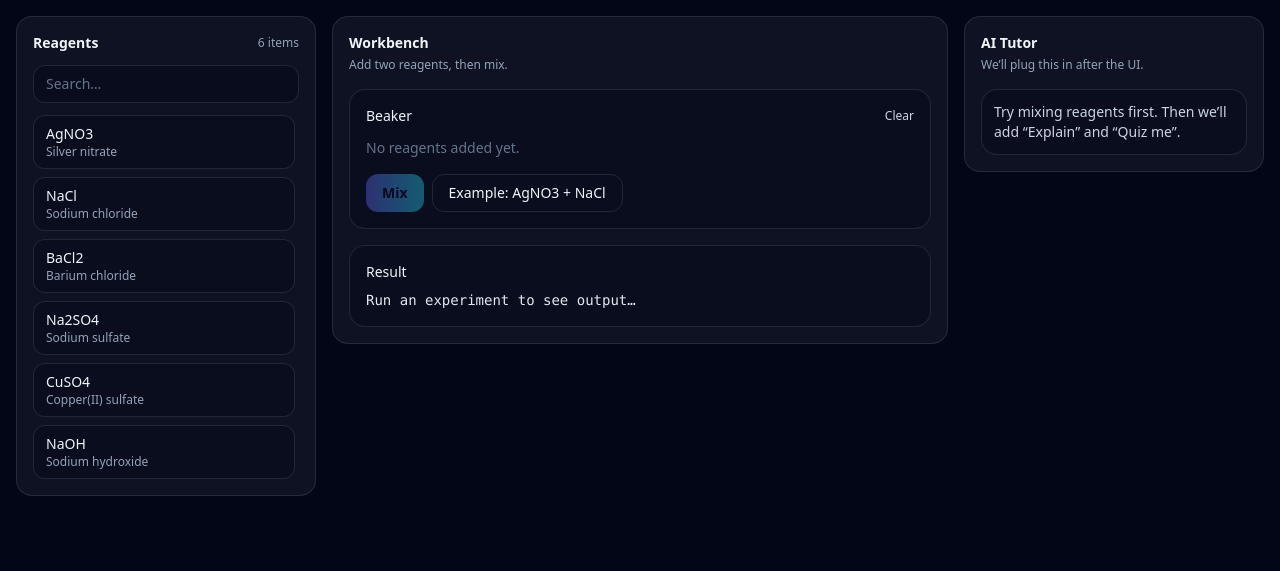
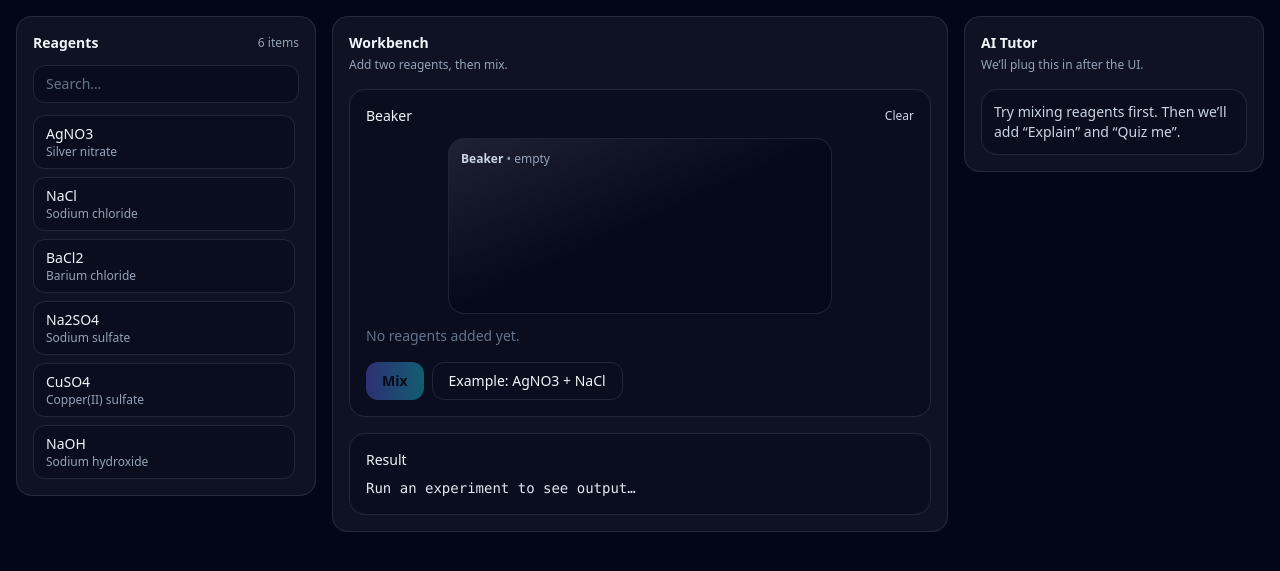
Before and after one commit to Spooonly/Visual-Lab, a FastAPI app: page / in a window 1280 px wide. Shown: the part 73-644 px from the top of the page. Run offline with FastAPI, Linux system fonts and the light colour scheme; some libraries are stand-ins or nearby versions.

Commit message:
adding beaker animation

```diff
--- a/backend/app/chemistry/engine.py
+++ b/backend/app/chemistry/engine.py
@@ -56,6 +56,11 @@ def simulate_mix(reagent_ids: List[str]) -> Dict[str, Any]:
             "observation_ru": f"Образуется {color} осадок {solid}.",
             "equation": None,
             "net_ionic": f"{_pretty_ion(precip['cation'])} + {_pretty_ion(precip['anion'])} -> {solid}(s)",
+            "visual": {
+                "type": "precipitate",
+                "solid": solid,
+                "color": "white" if color == "белый" else ("blue" if color == "голубой" else "gray")
+            }
         }
 
     return {
@@ -64,4 +69,5 @@ def simulate_mix(reagent_ids: List[str]) -> Dict[str, Any]:
         "observation_ru": "В видимых условиях реакции не наблюдается.",
         "equation": None,
         "net_ionic": None,
+        "visual": {"type": "none"}
     }
--- a/backend/app/templates/index.html
+++ b/backend/app/templates/index.html
@@ -5,6 +5,15 @@
     <meta name="viewport" content="width=device-width, initial-scale=1.0"/>
     <title>Virtual Lab</title>
     <script src="https://cdn.tailwindcss.com"></script>
+    <style>
+      .precip-grain {
+        background-image:
+          radial-gradient(circle at 20% 80%, rgba(255,255,255,0.22) 0 2px, transparent 3px),
+          radial-gradient(circle at 60% 70%, rgba(255,255,255,0.18) 0 2px, transparent 3px),
+          radial-gradient(circle at 80% 90%, rgba(255,255,255,0.16) 0 2px, transparent 3px);
+        background-size: 60px 60px;
+      }
+    </style>
 </head>
 
 <body class="min-h-screen bg-slate-950 text-slate-100">
@@ -64,8 +73,24 @@
                     <button class="text-xs text-slate-300 hover:text-white" onclick="clearBeaker()">Clear</button>
                 </div>
 
+                <!-- Visual Beaker -->
+                <div class="mt-3">
+                  <div class="relative mx-auto h-44 w-full max-w-sm overflow-hidden rounded-2xl border border-white/10 bg-slate-950/40">
+                    <div class="pointer-events-none absolute inset-0 bg-gradient-to-br from-white/10 via-transparent to-transparent"></div>
+
+                    <div id="liquidLayer" class="absolute bottom-0 left-0 right-0 h-0 transition-all duration-500 ease-out bg-white/10"></div>
+                    <div id="precipLayer" class="absolute bottom-0 left-0 right-0 h-0 opacity-0 transition-all duration-500 ease-out"></div>
+
+                    <div class="absolute left-3 top-3 text-xs text-slate-300">
+                      <span class="font-semibold">Beaker</span>
+                      <span id="beakerState" class="text-slate-400">• empty</span>
+                    </div>
+                  </div>
+                </div>
+
+                <!-- list of added reagents -->
                 <div id="beaker" class="mt-3 space-y-2">
-                    <div class="text-sm text-slate-500">No reagents added yet.</div>
+                  <div class="text-sm text-slate-500">No reagents added yet.</div>
                 </div>
 
                 <div class="mt-4 flex gap-2">
@@ -115,6 +140,9 @@
     const beakerEl = document.getElementById("beaker");
     const mixBtn = document.getElementById("mixBtn");
     const resultEl = document.getElementById("result");
+    const liquidLayer = document.getElementById("liquidLayer");
+    const precipLayer = document.getElementById("precipLayer");
+    const beakerState = document.getElementById("beakerState");
 
     function renderReagents(list) {
       reagentListEl.innerHTML = "";
@@ -157,6 +185,18 @@
 
 
     function renderBeaker() {
+
+    // liquid level based on how many reagents added
+    const level = beaker.length === 0 ? 0 : (beaker.length === 1 ? 45 : 70);
+    liquidLayer.style.height = level + "%";
+
+    beakerState.textContent = beaker.length === 0 ? "• empty" : (beaker.length === 1 ? "• 1 reagent" : "• ready");
+
+    // clear precipitate when user changes contents
+    precipLayer.style.height = "0%";
+    precipLayer.style.opacity = "0";
+    precipLayer.classList.remove("precip-grain");
+    precipLayer.style.background = "transparent";
       beakerEl.innerHTML = "";
       if (beaker.length === 0) {
         beakerEl.innerHTML = '<div class="text-sm text-slate-500">No reagents added yet.</div>';
@@ -230,6 +270,7 @@
       if (beaker.length !== 2) return;
       resultEl.textContent = "Running…";
 
+
       const payload = { reagents: [beaker[0].id, beaker[1].id] };
 
       const res = await fetch("/simulate/mix", {
@@ -240,6 +281,32 @@
 
       const data = await res.json();
       resultEl.textContent = formatResult(data);
+
+      const r = data.result || data;
+      showVisual(r.visual);
+    }
+
+    function showVisual(visual) {
+      if (!visual || visual.type === "none") {
+        precipLayer.style.height = "0%";
+        precipLayer.style.opacity = "0";
+        precipLayer.classList.remove("precip-grain");
+        precipLayer.style.background = "transparent";
+        return;
+      }
+
+      if (visual.type === "precipitate") {
+        const colorMap = {
+          white: "rgba(255,255,255,0.55)",
+          blue: "rgba(56,189,248,0.55)",   // cyan-ish
+          gray: "rgba(148,163,184,0.55)"
+        };
+
+        precipLayer.style.background = colorMap[visual.color] || "rgba(255,255,255,0.45)";
+        precipLayer.classList.add("precip-grain");
+        precipLayer.style.height = "22%";
+        precipLayer.style.opacity = "1";
+      }
     }
 
     renderBeaker();
```
Also changed, not shown: lab.db.
